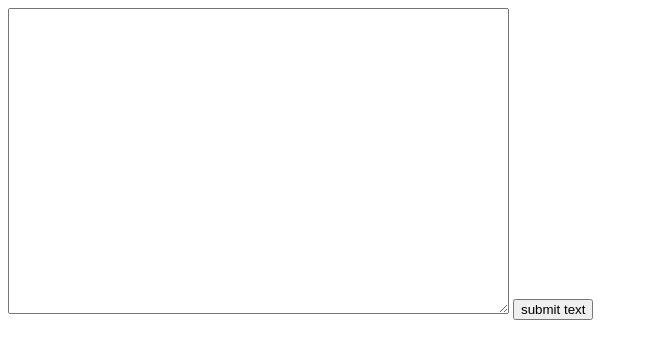
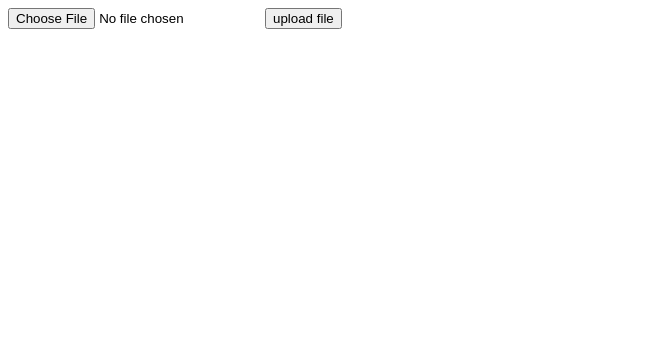
Before and after one commit to davethemaker/dailyWaterTracker, a website: page uploadForm.html in a window 1280 px wide. Shown: the whole page, without its empty margins (0-648 px from the left). Drawn offline with Linux system fonts and the light colour scheme.

Commit message:
update form to allow file input type

```diff
--- a/uploadForm.html
+++ b/uploadForm.html
@@ -4,9 +4,9 @@
 
 </head>
 <body>
-   <form action="/upload" method="post">
-       <textarea name="text" rows="20" cols="60"></textarea>
-       <input type="submit" value="submit text" />
+   <form action="/upload" method="post" enctype="multipart/form-data">
+       <input type="file" name="upload">
+       <input type="submit" value="upload file" />
    </form>
 </body>
 </html>
```
Also changed, not shown: requestHandlers.js (+6 -6 lines), 1 other file.
